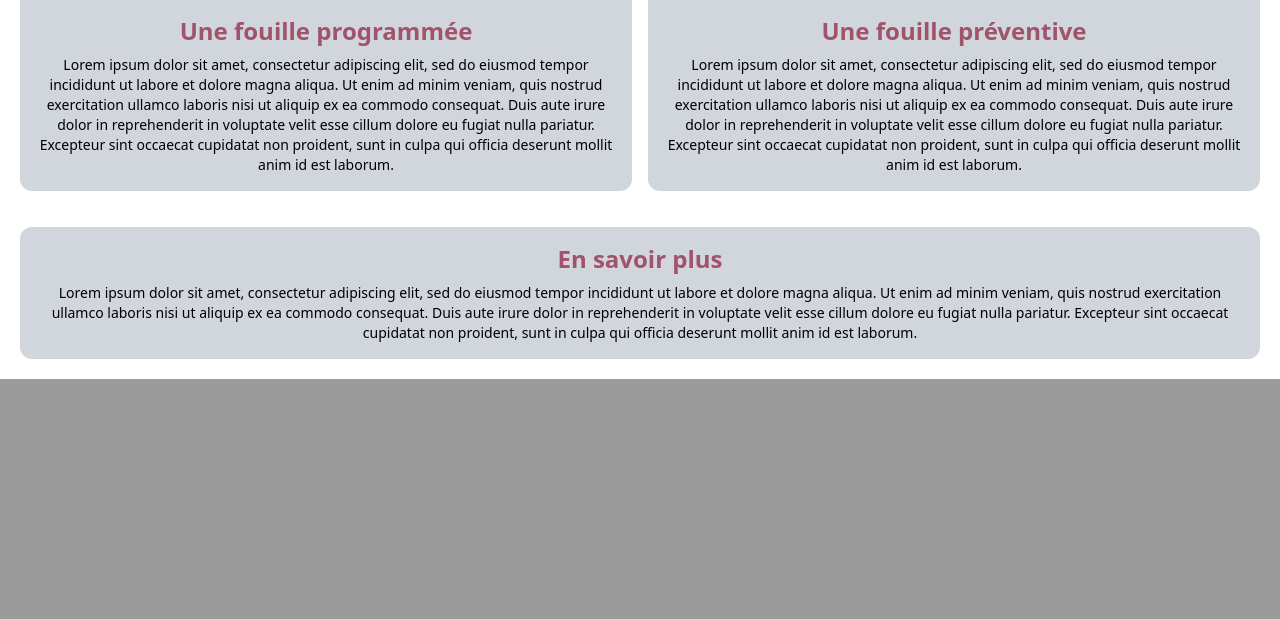
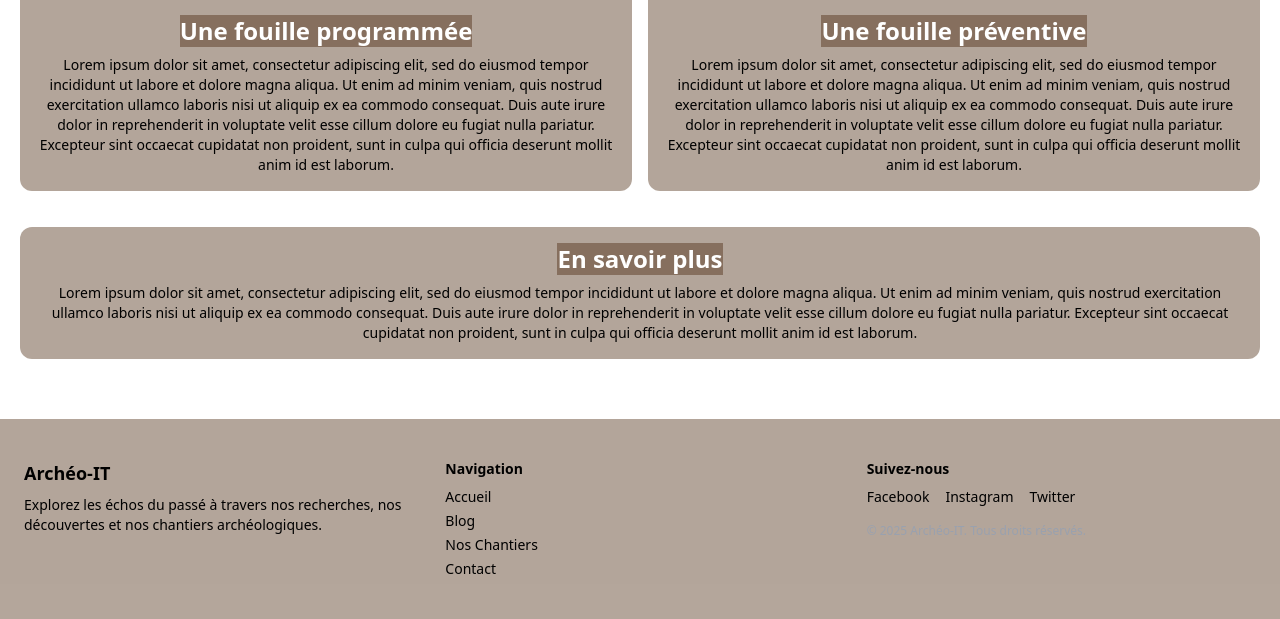
Before and after one commit to Spartixx/archeo-it, a PHP site: page /chat/pages/blogfouilles.php in a window 1280 px wide. Shown: the part 687-1306 px from the top of the page. Before the commit the page ends 1066 px from the top, so only its background shows below. Run offline with PHP 8.4, Linux system fonts and the light colour scheme.

Commit message:
add:footer

```diff
--- /dev/null
+++ b/components/footer.php
@@ -0,0 +1,33 @@
+<footer class="bg-yellow-950/40 text-black mt-10">
+    <div class="max-w-screen-xl mx-auto px-6 py-10 grid grid-cols-1 md:grid-cols-3 gap-8 text-sm">
+
+        <!-- Section 1 : Logo / Présentation -->
+        <div>
+            <h3 class="text-lg font-bold mb-2">Archéo-IT</h3>
+            <p>Explorez les échos du passé à travers nos recherches, nos découvertes et nos chantiers archéologiques.</p>
+        </div>
+
+        <!-- Section 2 : Liens utiles -->
+        <div>
+            <h4 class="text-md font-semibold mb-2">Navigation</h4>
+            <ul class="space-y-1">
+                <li><a href="/" class="hover:underline">Accueil</a></li>
+                <li><a href="/pages/blogfouilles.php" class="hover:underline">Blog</a></li>
+                <li><a href="/pages/chantier.php" class="hover:underline">Nos Chantiers</a></li>
+                <li><a href="/contact.php" class="hover:underline">Contact</a></li>
+            </ul>
+        </div>
+
+        <!-- Section 3 : Réseaux sociaux -->
+        <div>
+            <h4 class="text-md font-semibold mb-2">Suivez-nous</h4>
+            <div class="flex space-x-4">
+                <a href="https://facebook.com/" target="_blank" class="hover:underline">Facebook</a>
+                <a href="https://instagram.com/" target="_blank" class="hover:underline">Instagram</a>
+                <a href="https://twitter.com/" target="_blank" class="hover:underline">Twitter</a>
+            </div>
+            <p class="mt-4 text-gray-400 text-xs">© 2025 Archéo-IT. Tous droits réservés.</p>
+        </div>
+
+    </div>
+</footer>
--- a/pages/blogfouilles.php
+++ b/pages/blogfouilles.php
@@ -19,35 +19,36 @@ session_start();
 
 <div class="flex flex-col p-5 gap-5 ">
     <div class="mb-4 flex justify-center items-center">
-        <button class="bg-[#A0536A] text-white px-6 py-2 rounded-full font-semibold text-3xl">
+        <button class="bg-yellow-950/40 text-black px-6 py-2 rounded-full font-semibold text-3xl">
             Les différents types d'archéologie
         </button>
     </div>
 
     <div class="grid grid-cols-1 md:grid-cols-2 gap-4 mb-4">
         <!-- Bloc 1 -->
-        <div class="bg-gray-300 rounded-xl p-4 flex flex-col items-center overflow-hidden">
+        <div class="bg-yellow-950/40 text-black rounded-xl p-4 flex flex-col items-center overflow-hidden">
             <img src="https://lescrassees.saint-dizier.fr/wp-content/uploads/2021/07/2_Colin_2012-1024x768.jpg"
                  alt="Fouille programmée"
                  class="w-full h-120 object-cover rounded-xl mb-4">
-            <h2 class="text-2xl font-bold text-center text-[#A0536A]">Une fouille programmée</h2>
+            <h2 class="text-2xl font-bold text-center bg-yellow-950/40 text-white">Une fouille programmée</h2>
             <p class="text-sm text-center mt-2">Lorem ipsum dolor sit amet, consectetur adipiscing elit, sed do eiusmod tempor incididunt ut labore et dolore magna aliqua. Ut enim ad minim veniam, quis nostrud exercitation ullamco laboris nisi ut aliquip ex ea commodo consequat. Duis aute irure dolor in reprehenderit in voluptate velit esse cillum dolore eu fugiat nulla pariatur. Excepteur sint occaecat cupidatat non proident, sunt in culpa qui officia deserunt mollit anim id est laborum.</p>
         </div>
 
         <!-- Bloc 2 -->
-        <div class="bg-gray-300 rounded-xl p-4 flex flex-col items-center overflow-hidden">
+        <div class="bg-yellow-950/40 text-black  rounded-xl p-4 flex flex-col items-center overflow-hidden">
             <img src="https://upload.wikimedia.org/wikipedia/commons/thumb/c/cc/La_Salle-Fouille_en_cours_aux_Fossottes.jpg/800px-La_Salle-Fouille_en_cours_aux_Fossottes.jpg"
                  alt="Fouille programmée"
                  class="w-full h-120 object-cover rounded-xl mb-4">
-            <h2 class="text-2xl font-bold text-center text-[#A0536A]">Une fouille préventive</h2>
+            <h2 class="text-2xl font-bold text-center bg-yellow-950/40 text-white">Une fouille préventive</h2>
             <p class="text-sm text-center mt-2">Lorem ipsum dolor sit amet, consectetur adipiscing elit, sed do eiusmod tempor incididunt ut labore et dolore magna aliqua. Ut enim ad minim veniam, quis nostrud exercitation ullamco laboris nisi ut aliquip ex ea commodo consequat. Duis aute irure dolor in reprehenderit in voluptate velit esse cillum dolore eu fugiat nulla pariatur. Excepteur sint occaecat cupidatat non proident, sunt in culpa qui officia deserunt mollit anim id est laborum.</p>
         </div>
     </div>
 
-    <div class="bg-gray-300 rounded-xl p-4 flex flex-col items-center overflow-hidden">
-        <h2 class="text-2xl font-bold text-center text-[#A0536A]">En savoir plus</h2>
+    <div class="bg-yellow-950/40 text-black rounded-xl p-4 flex flex-col items-center overflow-hidden">
+        <h2 class="text-2xl font-bold text-center bg-yellow-950/40 text-white">En savoir plus</h2>
         <p class="text-sm text-center mt-2">Lorem ipsum dolor sit amet, consectetur adipiscing elit, sed do eiusmod tempor incididunt ut labore et dolore magna aliqua. Ut enim ad minim veniam, quis nostrud exercitation ullamco laboris nisi ut aliquip ex ea commodo consequat. Duis aute irure dolor in reprehenderit in voluptate velit esse cillum dolore eu fugiat nulla pariatur. Excepteur sint occaecat cupidatat non proident, sunt in culpa qui officia deserunt mollit anim id est laborum.</p>
     </div>
 </div>
+<?php include("../components/footer.php"); ?>
 </body>
 </html>
--- a/pages/chantier.php
+++ b/pages/chantier.php
@@ -2,7 +2,7 @@
 <html lang="fr" xmlns="http://www.w3.org/1999/html">
 <head>
     <meta charset="UTF-8">
-    <title>Title</title>
+    <title>Chantier</title>
     <script src="https://cdn.jsdelivr.net/npm/@tailwindcss/browser@4"></script>
     <script src="../assets/js/alert.js"></script>
     <link rel="stylesheet" href="../assets/css/main.css">
@@ -64,7 +64,7 @@
 </div>
 
 
-
+    <?php include("../components/footer.php"); ?>
 </body>
 </html>
 
@@ -78,5 +78,4 @@ session_start();
 
 
 
-</body>
 </html>
--- a/pages/home.php
+++ b/pages/home.php
@@ -12,7 +12,7 @@ session_start();
 <html lang="fr" xmlns="http://www.w3.org/1999/html">
 <head>
     <meta charset="UTF-8">
-    <title>Title</title>
+    <title>Accueil</title>
     <script src="https://cdn.jsdelivr.net/npm/@tailwindcss/browser@4"></script>
     <script src="../assets/js/alert.js"></script>
     <link rel="stylesheet" href="../assets/css/main.css">
@@ -188,6 +188,6 @@ session_start();
             messages.scrollTop = messages.scrollHeight;
         }
     </script>
-
+    <?php include("../components/footer.php"); ?>
 </body>
 </html>
```
